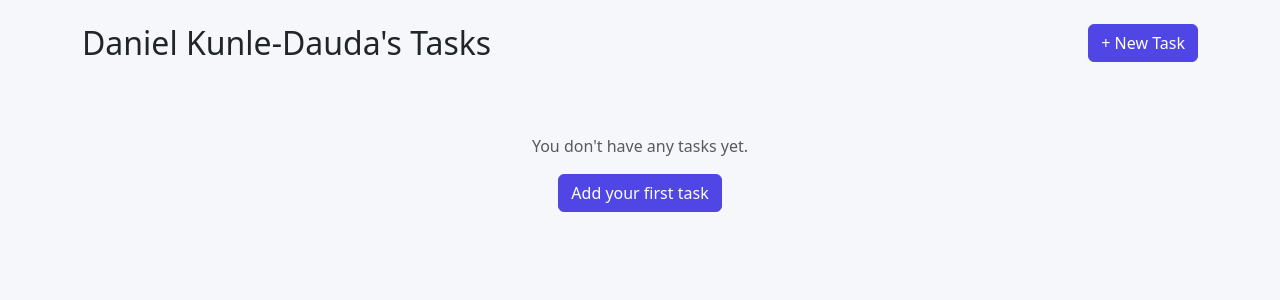
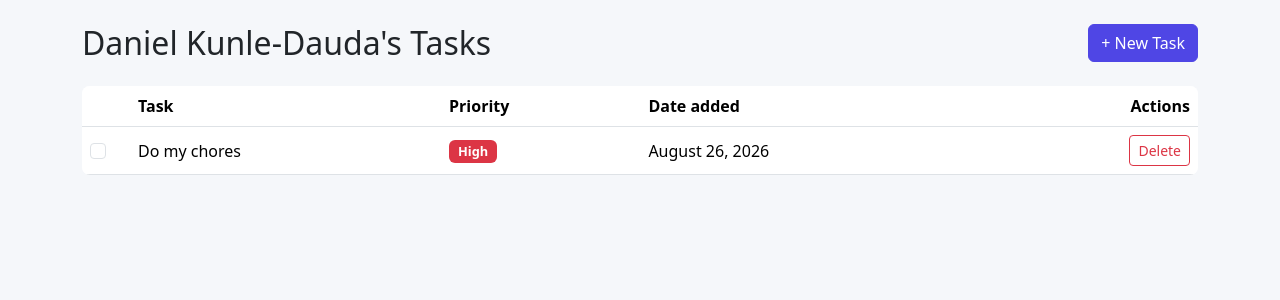
Before and after one commit to KINGDAUDA/Task-Management-App, a Flask app: page /tasks in a window 1280 px wide. Shown: the part 56-356 px from the top of the page. Run offline with Flask 3, Linux system fonts and the light colour scheme; a user stored in the database is signed in; some libraries are stand-ins or nearby versions.

Commit message:
Included the CSRF protection. Added a stroke for completion of a task, as well as a confirmation modal for deletion.

```diff
--- a/main.py
+++ b/main.py
@@ -5,6 +5,7 @@ from flask import Flask, render_template, redirect, url_for, abort, flash
 from flask_bootstrap import Bootstrap5
 from flask_sqlalchemy import SQLAlchemy
 from flask_login import UserMixin, login_user, LoginManager, current_user, logout_user, login_required
+from flask_wtf.csrf import CSRFProtect, CSRFError
 from sqlalchemy.exc import NoResultFound
 from sqlalchemy import Integer, String, ForeignKey
 from sqlalchemy.orm import relationship, DeclarativeBase, Mapped, mapped_column
@@ -20,9 +21,16 @@ app = Flask(__name__)
 
 app.config['SECRET_KEY'] = os.environ.get("SECRET_KEY", "local-dev-key")
 bootstrap = Bootstrap5(app)
+csrf = CSRFProtect(app)
 
 login_manager = LoginManager()
 login_manager.init_app(app)
+
+
+@app.errorhandler(CSRFError)
+def handle_csrf_error(e):
+    flash("Your session expired or the request looked suspicious — please try again.", category="error")
+    return redirect(url_for("home"))
 
 
 @login_manager.user_loader
@@ -133,7 +141,7 @@ def home():
 @login_required
 def user_tasks():
     tasks = Task.query.filter_by(user_id=current_user.id).order_by(Task.id.desc()).all()
-    return render_template("tasks.html")
+    return render_template("tasks.html", tasks=tasks)
 
 @app.route("/new-task", methods=["GET", "POST"])
 @login_required
@@ -156,10 +164,27 @@ def add_task():
 @login_required
 def delete_task(task_id):
     task_to_delete = db.get_or_404(Task, task_id)
+    # To make sure people can only delete their own tasks.
+    if task_to_delete.user_id != current_user.id:
+        abort(403)
     db.session.delete(task_to_delete)
     db.session.commit()
     return redirect(url_for('user_tasks'))
 
 
+# Called via fetch() when a task's checkbox is ticked. Deletes the task
+# quietly in the background — the row itself stays visible (struck through)
+# until the next page load/refresh, per the UX in tasks.html.
+@app.route("/complete/<int:task_id>", methods=["POST"])
+@login_required
+def complete_task(task_id):
+    task_to_complete = db.get_or_404(Task, task_id)
+    if task_to_complete.user_id != current_user.id:
+        abort(403)
+    db.session.delete(task_to_complete)
+    db.session.commit()
+    return "", 204
+
+
 if __name__ == "__main__":
     app.run(debug=False, port=5002)
--- a/static/css/style.css
+++ b/static/css/style.css
@@ -37,3 +37,17 @@ body {
     background-color: #4338ca;
     border-color: #4338ca;
 }
+
+.task-text {
+    transition: color 0.3s ease, opacity 0.3s ease;
+}
+
+.task-struck {
+    text-decoration: line-through;
+    color: #9ca3af;
+    opacity: 0.7;
+}
+
+.task-complete-checkbox {
+    cursor: pointer;
+}
--- a/templates/base.html
+++ b/templates/base.html
@@ -3,6 +3,7 @@
 <head>
     <meta charset="utf-8">
     <meta name="viewport" content="width=device-width, initial-scale=1">
+    <meta name="csrf-token" content="{{ csrf_token() }}">
     <title>{% block title %}Task Manager{% endblock %}</title>
     {{ bootstrap.load_css() }}
     <link rel="stylesheet" href="{{ url_for('static', filename='css/style.css') }}">
--- a/templates/tasks.html
+++ b/templates/tasks.html
@@ -12,6 +12,7 @@
         <table class="table table-hover align-middle bg-white">
             <thead>
                 <tr>
+                    <th style="width: 3rem;"></th>
                     <th>Task</th>
                     <th>Priority</th>
                     <th>Date added</th>
@@ -21,7 +22,11 @@
             <tbody>
                 {% for task in tasks %}
                 <tr>
-                    <td>{{ task.task }}</td>
+                    <td>
+                        <input class="form-check-input task-complete-checkbox" type="checkbox"
+                               data-task-id="{{ task.id }}" aria-label="Mark task done">
+                    </td>
+                    <td><span class="task-text">{{ task.task }}</span></td>
                     <td>
                         {% if task.grade == 1 %}
                             <span class="badge bg-danger">High</span>
@@ -33,9 +38,11 @@
                     </td>
                     <td>{{ task.date }}</td>
                     <td class="text-end">
-                        <a href="{{ url_for('delete_task', task_id=task.id) }}"
-                           class="btn btn-sm btn-outline-danger"
-                           onclick="return confirm('Delete this task?');">Delete</a>
+                        <button type="button" class="btn btn-sm btn-outline-danger"
+                                data-bs-toggle="modal" data-bs-target="#deleteModal"
+                                data-task-id="{{ task.id }}" data-task-name="{{ task.task }}">
+                            Delete
+                        </button>
                     </td>
                 </tr>
                 {% endfor %}
@@ -48,4 +55,68 @@
         <a href="{{ url_for('add_task') }}" class="btn btn-primary">Add your first task</a>
     </div>
 {% endif %}
+
+<!-- Shared delete-confirmation modal, reused for every row -->
+<div class="modal fade" id="deleteModal" tabindex="-1" aria-labelledby="deleteModalLabel" aria-hidden="true">
+    <div class="modal-dialog modal-dialog-centered">
+        <div class="modal-content">
+            <div class="modal-header">
+                <h5 class="modal-title" id="deleteModalLabel">Delete task</h5>
+                <button type="button" class="btn-close" data-bs-dismiss="modal" aria-label="Close"></button>
+            </div>
+            <div class="modal-body">
+                Are you sure you want to delete "<strong id="deleteTaskName"></strong>"?
+                This can't be undone.
+            </div>
+            <div class="modal-footer">
+                <button type="button" class="btn btn-outline-secondary" data-bs-dismiss="modal">Cancel</button>
+                <a id="deleteConfirmBtn" href="#" class="btn btn-danger">Delete</a>
+            </div>
+        </div>
+    </div>
+</div>
+
+<script>
+    // Fill in the shared modal with the row's task name + delete link
+    // right before it's shown, based on which button triggered it.
+    document.getElementById('deleteModal').addEventListener('show.bs.modal', function (event) {
+        const button = event.relatedTarget;
+        const taskId = button.getAttribute('data-task-id');
+        const taskName = button.getAttribute('data-task-name');
+        document.getElementById('deleteTaskName').textContent = taskName;
+        document.getElementById('deleteConfirmBtn').href = "/delete/" + taskId;
+    });
+
+    // Checking a task's box strikes it through immediately and deletes it
+    // on the server in the background. The row stays visible (struck
+    // through) until the page is next loaded/refreshed.
+    document.querySelectorAll('.task-complete-checkbox').forEach(function (checkbox) {
+        checkbox.addEventListener('change', function () {
+            if (!this.checked) return;
+
+            const taskId = this.getAttribute('data-task-id');
+            const row = this.closest('tr');
+            const taskText = row.querySelector('.task-text');
+
+            taskText.classList.add('task-struck');
+            this.disabled = true;
+
+            const csrfToken = document.querySelector('meta[name="csrf-token"]').getAttribute('content');
+
+            fetch("/complete/" + taskId, {
+                method: "POST",
+                headers: { "X-CSRFToken": csrfToken }
+            })
+                .then(function (response) {
+                    if (!response.ok) throw new Error("Request failed");
+                })
+                .catch(function () {
+                    // Revert if the request failed, so the UI doesn't lie.
+                    taskText.classList.remove('task-struck');
+                    checkbox.checked = false;
+                    checkbox.disabled = false;
+                });
+        });
+    });
+</script>
 {% endblock %}
```
Also changed, not shown: instance/tasks.db.
